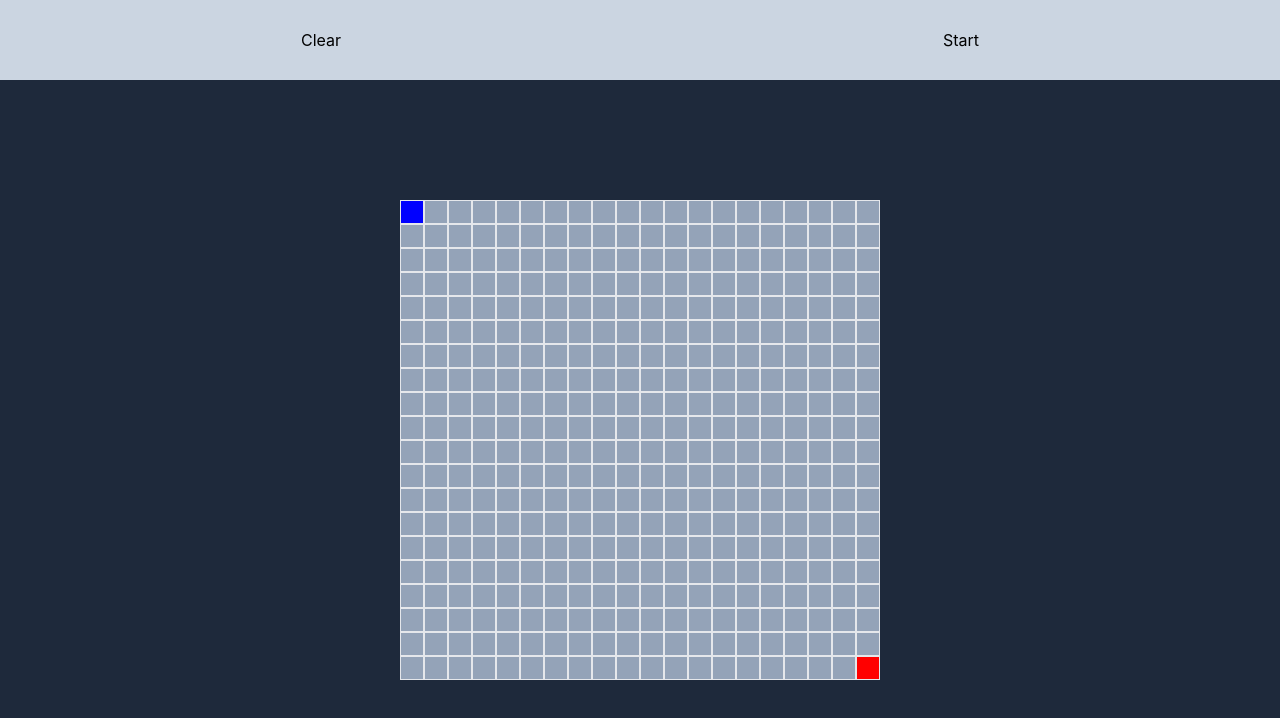
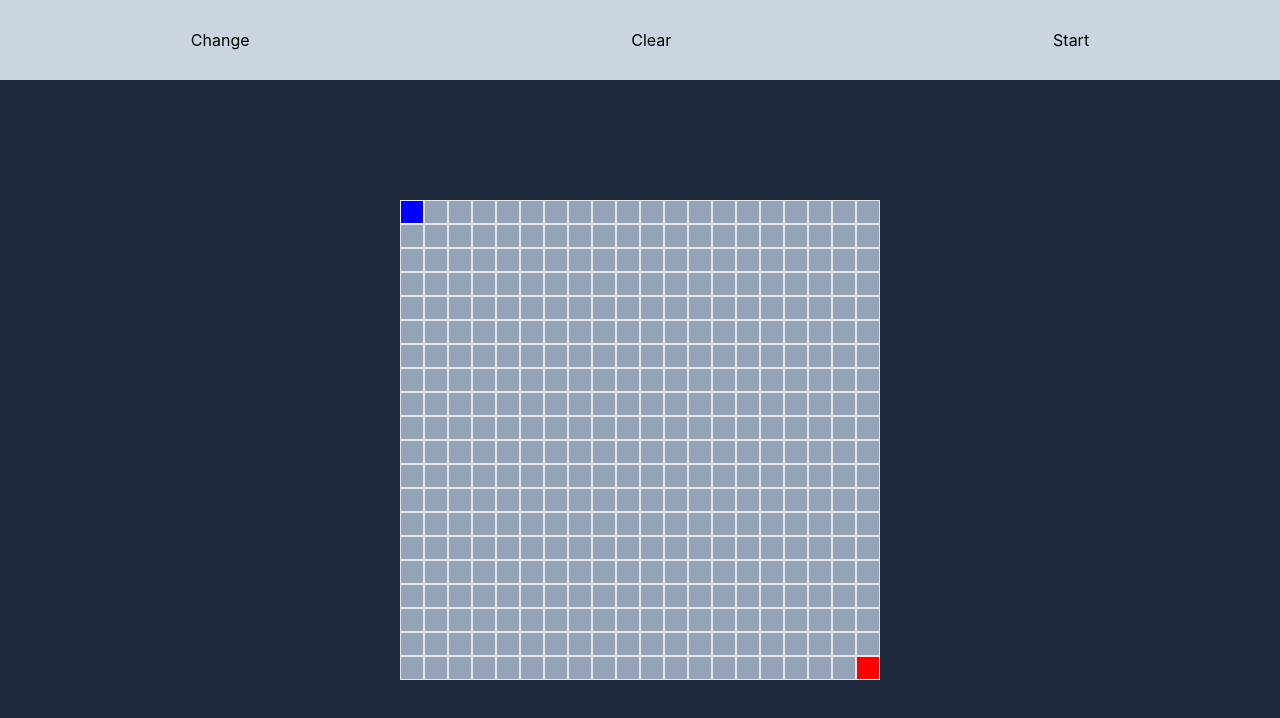
Before and after one commit to RyanBulluss/pathfinding, a React (Create React App) app: page / in a window 1280 px wide. Shown: the top 718 px of the page. Built offline with nearby package versions, Linux system fonts and the light colour scheme.

Commit message:
add new button

```diff
--- a/src/Nav.jsx
+++ b/src/Nav.jsx
@@ -5,6 +5,7 @@ const Nav = ({ setFinding, resetState }) => {
 
     return (
         <nav className="w-full bg-slate-300 h-[10vh] flex justify-around">
+            <button className="hover:text-gray-500" onClick={resetState}>Change</button>
             <button className="hover:text-gray-500" onClick={resetState}>Clear</button>
             <button className="hover:text-gray-500" onClick={() => setFinding(f => !f)}>Start</button>
         </nav>
```
